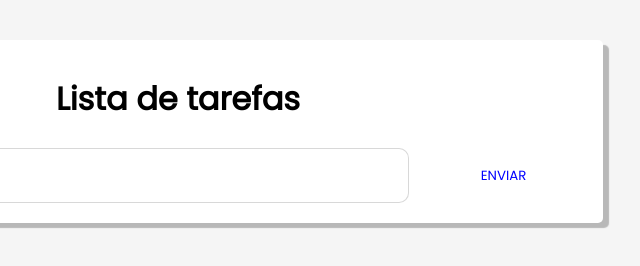
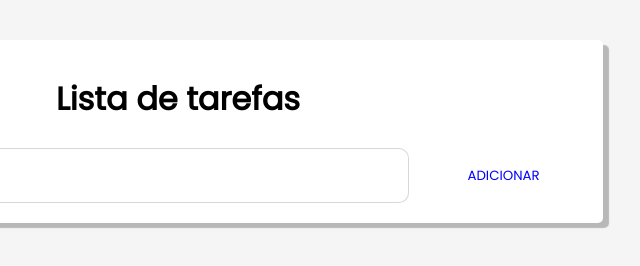
Before and after one commit to joaomello16/lista-de-tarefas-1, a plain HTML site: page index.html in a window 1280 px wide. Shown: the full height of the page, 462-1102 px from the left. Drawn offline with Linux system fonts and the light colour scheme.

Commit message:
Update index.html

```diff
--- a/index.html
+++ b/index.html
@@ -14,7 +14,7 @@
     </header>
     <footer>
       <input placeholder=" Adicione uma tarefa" >
-      <button onclick="add()" >ENVIAR</button>
+      <button onclick="add()" >ADICIONAR</button>
     </footer>
   </div>
 
@@ -29,7 +29,6 @@
         const input = document.querySelector('input')
         const t = input.value
         tarefas.push(t)
-        console.log(tarefas)
         input.value =''
         render()
       }
```
